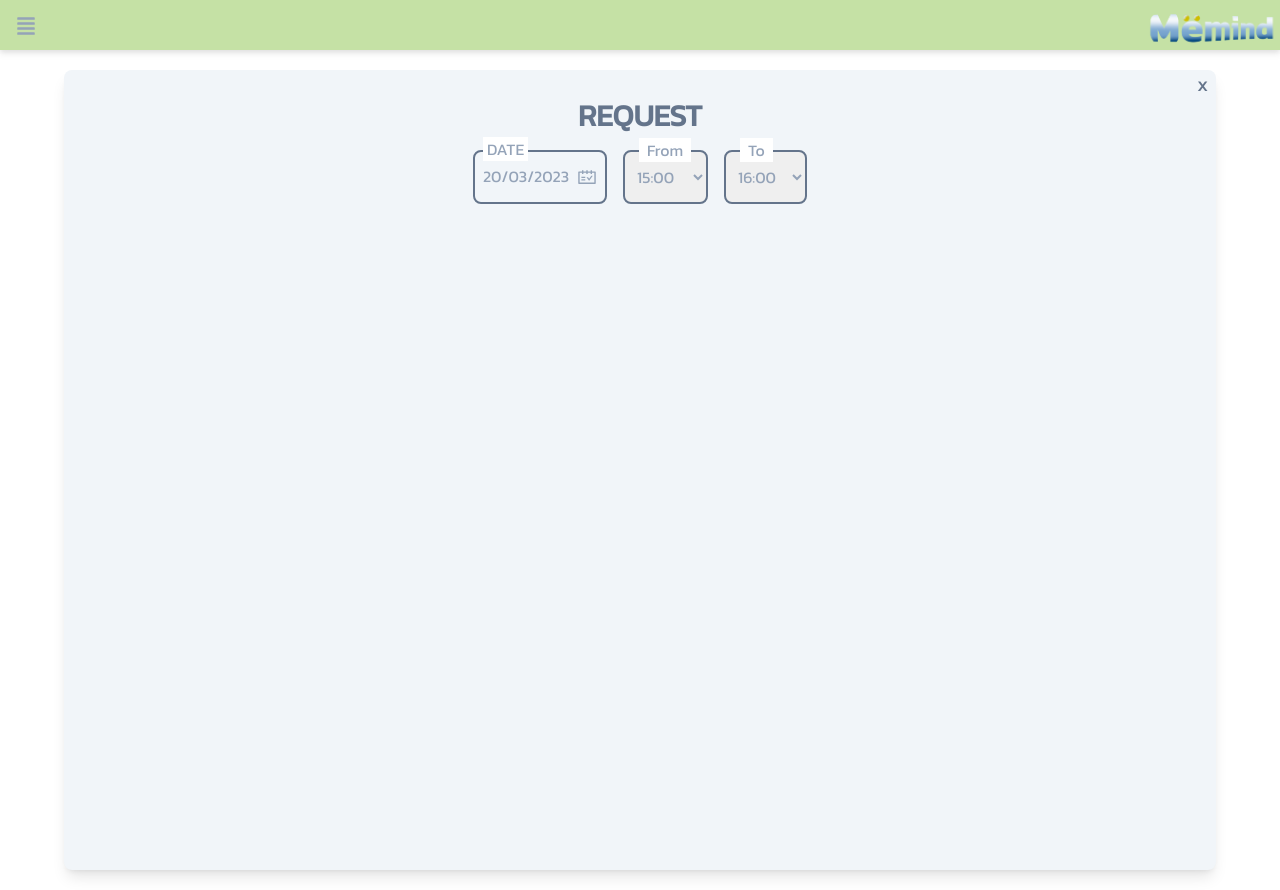
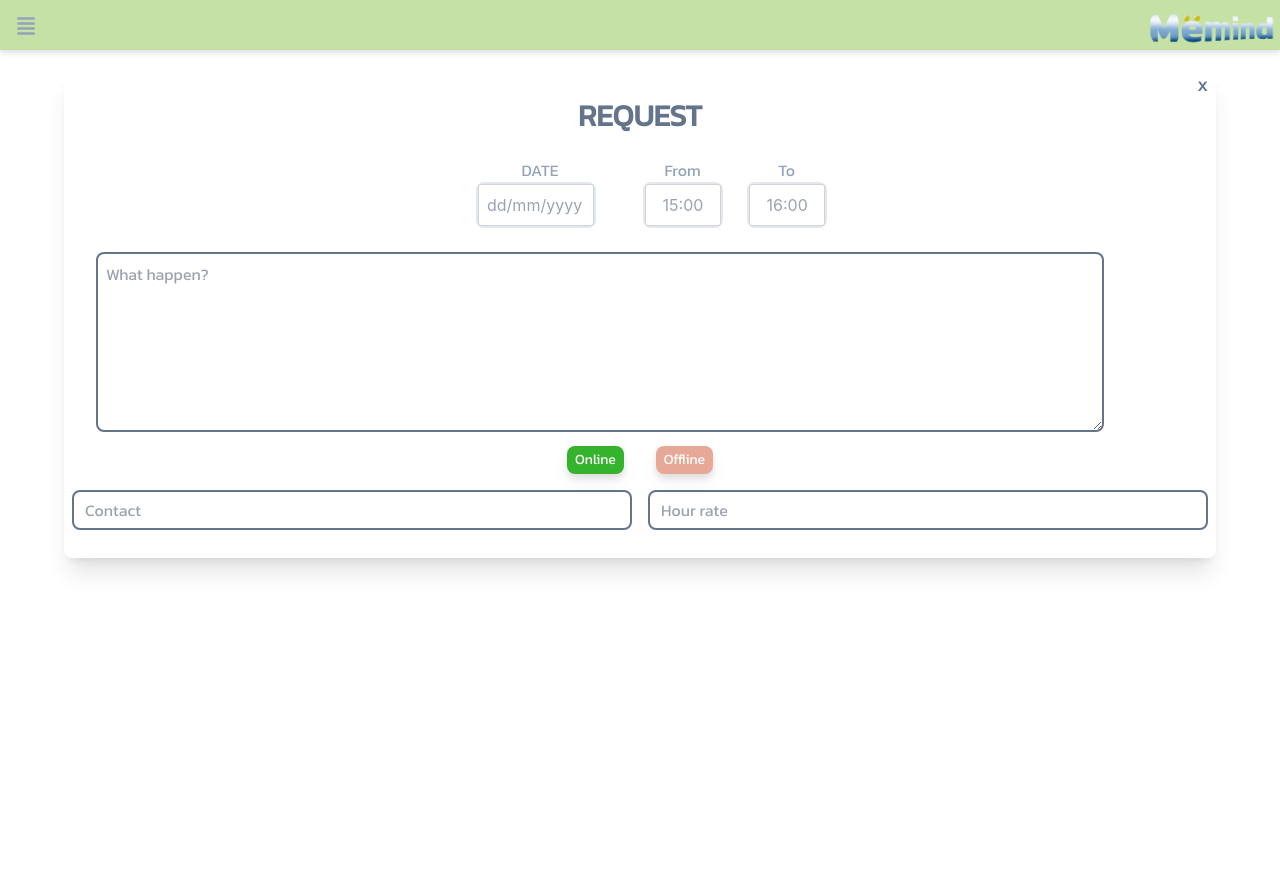
Before and after one commit to soAcademy/bedlendule, a React (Create React App) app: page / in a window 1280 px wide. After the commit the page ends 800 px from the top, so only its background shows below. Built offline with nearby package versions, Linux system fonts and the light colour scheme.

Commit message:
change time picker feature, add text area, offline online button, contact and hour rate

```diff
--- a/src/CalenderDoctor/Components/Request.js
+++ b/src/CalenderDoctor/Components/Request.js
@@ -1,41 +1,23 @@
+import { Calendar } from "primereact/calendar";
 import { useState, useEffect } from "react";
 import { FaClock } from "react-icons/fa";
 import { AiOutlineSchedule } from "react-icons/ai";
 const Request = ({ setPage }) => {
-  const timeRange = [
-    "00:00",
-    "01:00",
-    "02:00",
-    "03:00",
-    "04:00",
-    "05:00",
-    "06:00",
-    "07:00",
-    "08:00",
-    "09:00",
-    "10:00",
-    "11:00",
-    "12:00",
-    "13:00",
-    "14:00",
-    "15:00",
-    "16:00",
-    "17:00",
-    "18:00",
-    "19:00",
-    "20:00",
-    "21:00",
-    "22:00",
-    "23:00",
-    "24:00",
-  ];
-
-  console.log(">>>>",Number(timeRange[13].slice(0,2)));
   const [fromTime, setFromTime] = useState("15:00");
   const [toTime, setToTime] = useState("16:00");
+  const [date, setDate] = useState("20/03/2023");
+  const [contact, setContact] = useState("093-xxx-xxxx");
+  const [hourRate,setHourRate] = useState(1000);
+  const [text,setText] = useState("")
+  console.log("fromtime", fromTime);
+  console.log("totime", toTime);
+  console.log("date", date);
+  console.log("contact", contact);
+  console.log("hourRate",hourRate);
+  console.log("text", text);
   return (
     <>
-      <div className=" mx-auto mt-[70px] mb-5 h-screen w-[90%] rounded-lg bg-slate-100 shadow-lg">
+      <div className=" mx-auto mt-[70px] mb-5 pb-5 w-[90%]  rounded-lg shadow-xl  ">
         <div
           className=" px-2  text-right text-xl text-slate-500"
           onClick={() => setPage("landing")}
@@ -45,51 +27,81 @@ const Request = ({ setPage }) => {
         <div className="flex text-center  text-3xl ">
           <div className="w-full font-bold text-slate-500">REQUEST</div>
         </div>
-        <div className=" mx-auto my-4 flex gap-3  text-center text-slate-400 ">
-          <div className="mx-auto flex gap-4">
-            <div className="relative flex  gap-2 rounded-lg border-2 border-slate-500 py-3 px-2">
-              <div className="absolute top-[-15px] bg-white px-1">DATE</div>
-              20/03/2023
-              <AiOutlineSchedule className="my-auto text-xl " />
+        <div className=" mx-auto my-4 flex  p-2 text-center text-slate-400">
+          <div className="mx-auto flex gap-4 ">
+            <div className="mx-auto  flex w-full  flex-col ">
+              <div className="pl-2">DATE</div>
+              <Calendar
+                value={date}
+                onChange={(e) => setDate(e.value)}
+                showButtonBar
+                className="mx-auto w-[120px] rounded-lg border-2 border-slate-200"
+                placeholder="dd/mm/yyyy"
+              ></Calendar>
             </div>
 
-            <div className="relative">
-              <div className="absolute top-[-12px] ml-4 px-2 bg-white">From</div>
-            <select
-              className="flex gap-2  rounded-lg border-2 border-slate-500 py-3 px-2 "
-              value={fromTime}
-              onChange={(e) => {
-                // console.log(e.target.value);
-                setFromTime(e.target.value)}}
-            >
-
-              {timeRange
-                ?.filter((time) => time !== toTime)
-                ?.map((r) => (
-                  <option value={r}>{r}</option>
-                ))}
-
-              <FaClock className="my-auto" />
-            </select>
+            <div className="mx-1">
+              <div className="">
+                From
+                <Calendar
+                  timeOnly
+                  stepMinute={30}
+                  value={fromTime}
+                  onChange={(e) => setFromTime(e.value)}
+                  showButtonBar
+                  className="w-[80px] rounded-lg  border-2 bg-slate-900 text-center "
+                  placeholder="  15:00"
+                ></Calendar>
+              </div>
             </div>
-            <div className="relative">
-            <div className="absolute top-[-12px] ml-4 px-2 bg-white">To</div>
-            <select
-              className="flex gap-2  rounded-lg border-2 border-slate-500 py-3 px-2"
-              value={toTime}
-              onChange={(e) => {
-                // console.log(e.target.value);
-                setToTime(e.target.value)}}
-            >
-              {timeRange
-                ?.filter((time,idx) => time !== fromTime &&  (time.slice(0,2) > fromTime.slice(0,2)))
-                ?.map((r) => (
-                  <option value={r}>{r}</option>
-                ))}
-
-              <FaClock className="my-auto" />
-            </select>
+            <div className="mx-1">
+              <div className="">
+                To
+                <Calendar
+                  timeOnly
+                  stepMinute={30}
+                  value={toTime}
+                  onChange={(e) => setToTime(e.value)}
+                  showButtonBar
+                  className="w-[80px] rounded-lg  border-2 bg-slate-900 text-center "
+                  placeholder="  16:00"
+                ></Calendar>
+              </div>
             </div>
+          </div>
+        </div>
+        <div className=" w-full pl-8">
+          <textarea
+            className="mx-auto h-[180px] w-[90%] rounded-lg border-2 border-slate-500 p-2"
+            placeholder="What happen?"
+            onChange={(e)=>setText(e.target.value)}
+            value={text}
+          ></textarea>
+        </div>
+        <div className="mx-auto flex  p-2">
+          <div className="  mx-auto space-x-8 text-sm text-white">
+            <button className="rounded-lg bg-primary  px-2 py-1 drop-shadow-lg">
+              Online
+            </button>
+            <button className="rounded-lg bg-secondary px-2  py-1 drop-shadow-lg">
+              Offline
+            </button>
+          </div>
+        </div>
+        <div className="mx-auto  space-x-4 w-full">
+          <div className="mx-auto  p-2 space-x-4 flex">
+          <input
+            className="h-[40px] w-1/2 rounded-lg border-2 border-slate-500 "
+            placeholder="   Contact"
+            onChange={(e) => setContact(e.target.value)}
+            type="number"
+          />
+          <input
+            className="h-[40px] w-1/2 rounded-lg border-2 border-slate-500 "
+            placeholder="   Hour rate"
+            onChange={(e) => setHourRate(e.target.value)}
+            type="number"
+          />
           </div>
         </div>
       </div>
--- a/tailwind.config.js
+++ b/tailwind.config.js
@@ -10,6 +10,13 @@ module.exports = {
         primary: "#36B32D",
         secondary: "#E8A897 ",
       },
+      dropShadow: {
+        '3xl': '0 35px 35px rgba(0, 0, 0, 0.25)',
+        '4xl': [
+            '0 35px 35px rgba(0, 0, 0, 0.25)',
+            '0 45px 65px rgba(0, 0, 0, 0.15)'
+        ]
+      }
     },
   },
   plugins: [],
```
